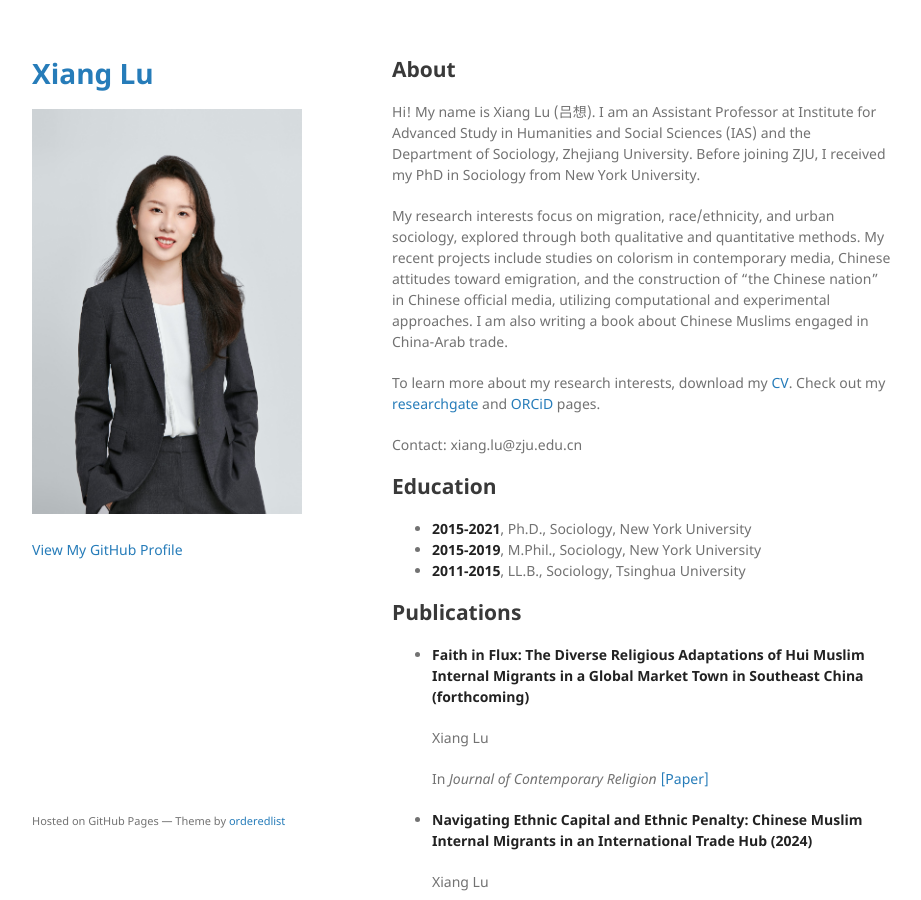
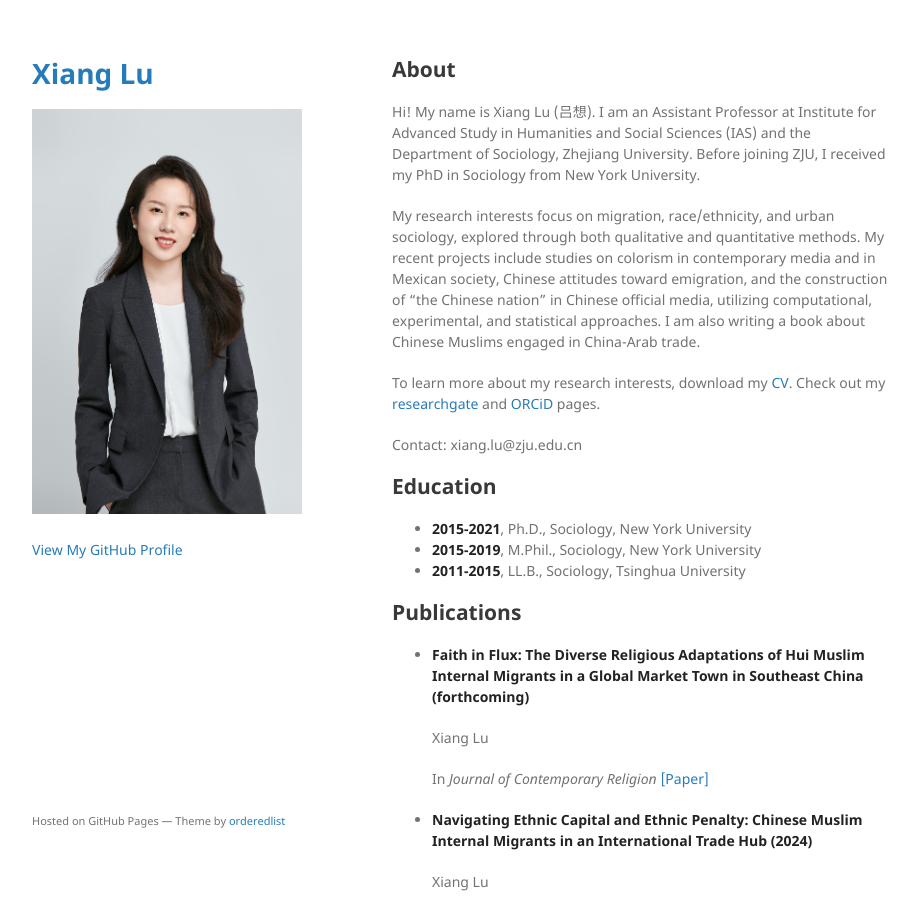
Before and after one commit to xianglusoc/xianglusoc.github.io, a Jekyll site: the page built from index.md, in a window 1280 px wide and 900 px high. Shown: the whole window, without its empty margins (178-1099 px from the left). Built offline with Jekyll 4.4.1, drawn with Linux system fonts in a browser that asks for light colours; our own code applies the rules of GitHub Pages for plain Markdown files; the repository's description, which GitHub fills in, is left out.

Commit message:
Update index.md

```diff
--- a/index.md
+++ b/index.md
@@ -1,7 +1,7 @@
 ## About
 Hi! My name is Xiang Lu (吕想). I am an Assistant Professor at Institute for Advanced Study in Humanities and Social Sciences (IAS) and the Department of Sociology, Zhejiang University. Before joining ZJU, I received my PhD in Sociology from New York University.
 
-My research interests focus on migration, race/ethnicity, and urban sociology, explored through both qualitative and quantitative methods. My recent projects include studies on colorism in contemporary media, Chinese attitudes toward emigration, and the construction of "the Chinese nation" in Chinese official media, utilizing computational and experimental approaches. I am also writing a book about Chinese Muslims engaged in China-Arab trade.
+My research interests focus on migration, race/ethnicity, and urban sociology, explored through both qualitative and quantitative methods. My recent projects include studies on colorism in contemporary media and in Mexican society, Chinese attitudes toward emigration, and the construction of "the Chinese nation" in Chinese official media, utilizing computational, experimental, and statistical approaches. I am also writing a book about Chinese Muslims engaged in China-Arab trade.
 
 To learn more about my research interests, download my [CV](./docs/Xiang Lu CV.pdf).
 Check out my [researchgate](https://www.researchgate.net/profile/Xiang-Lu-35) and [ORCiD](https://orcid.org/0000-0003-4781-1997) pages.
```
